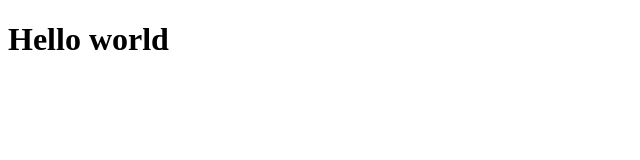
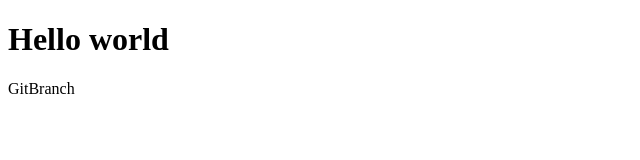
Before and after one commit to den1804/git_test, a plain HTML site: page index.html in a window 1280 px wide. Shown: the full height of the page, 0-640 px from the left. Drawn offline with Linux system fonts and the light colour scheme.

Commit message:
Commit in 2 branch

```diff
--- a/index.html
+++ b/index.html
@@ -5,5 +5,6 @@
     </head>
     <body>
         <h1>Hello world</h1>
+        GitBranch
     </body>
 </html>
```
